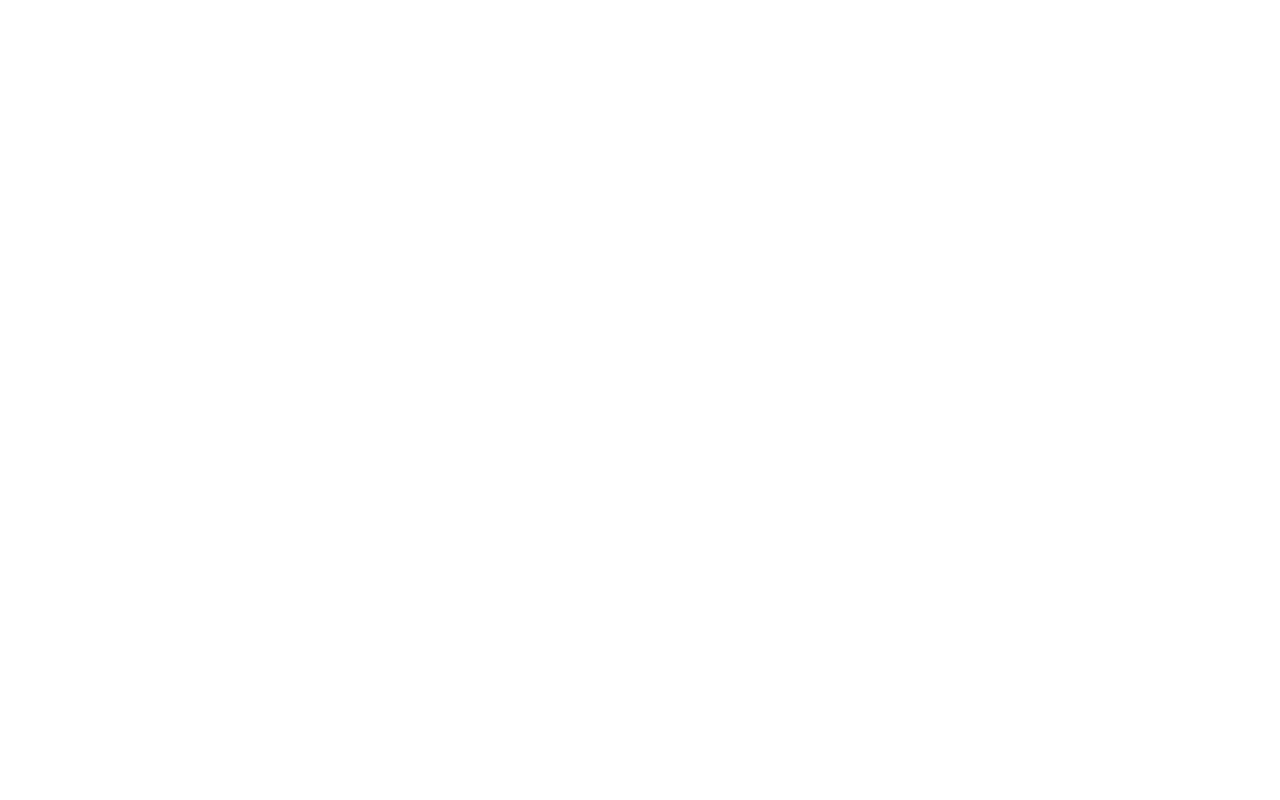
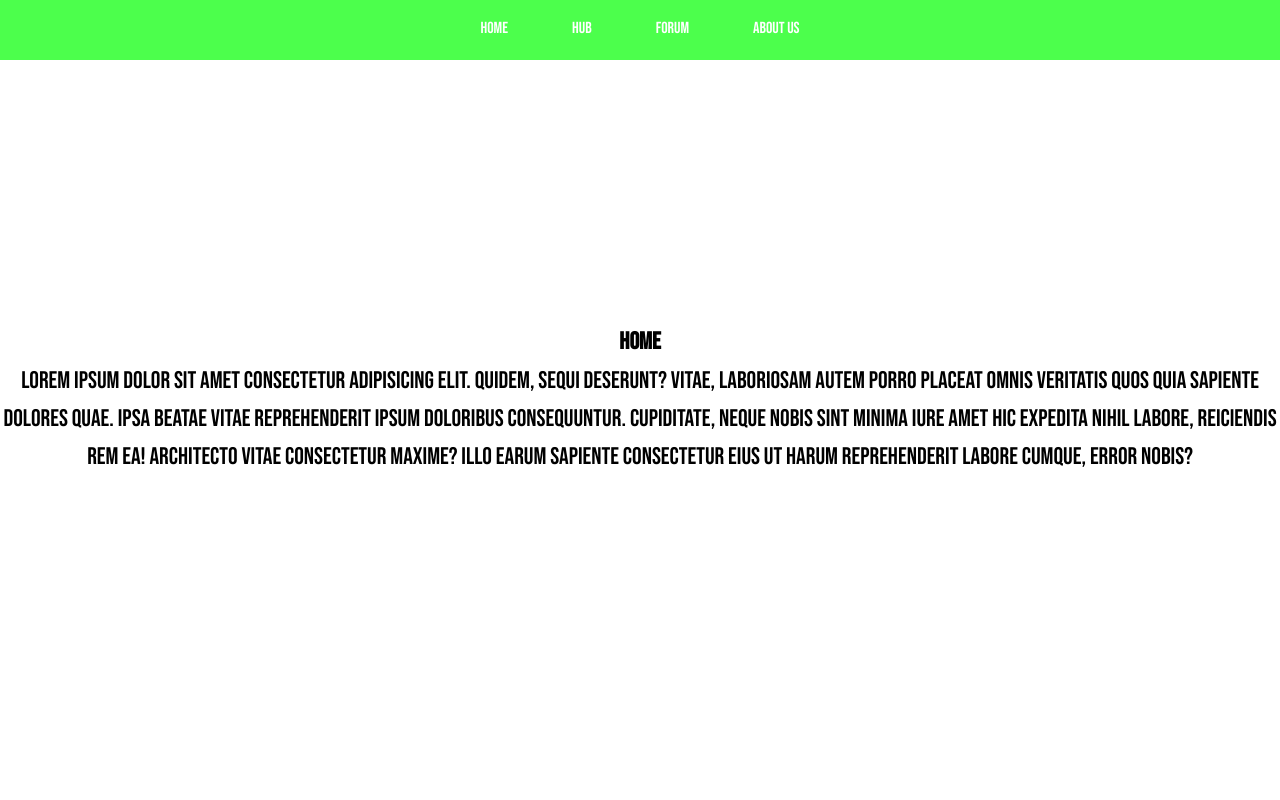
Before and after one commit to samportan/cc-c_proyect, a plain HTML site: page index.html in a window 1280 px wide. Shown: the top 800 px of the page. Drawn offline with Linux system fonts and the light colour scheme.

Commit message:
webpage structure

```diff
--- a/index.html
+++ b/index.html
@@ -1,12 +1,80 @@
 <!DOCTYPE html>
 <html lang="en">
-<head>
-    <meta charset="UTF-8">
-    <meta http-equiv="X-UA-Compatible" content="IE=edge">
-    <meta name="viewport" content="width=device-width, initial-scale=1.0">
-    <title>Document</title>
-</head>
-<body>
+  <head>
+    <meta charset="UTF-8" />
+    <meta http-equiv="X-UA-Compatible" content="IE=edge" />
+    <meta
+      name="viewport"
+      content="width=device-width, initial-scale=1.0, shrink-to-fit=no"
+    />
 
-</body>
+
+    <link rel="stylesheet" href="style/index.css" />
+
+    <title>ChangeHub</title>
+  </head>
+  <body>
+    <div class="container">
+      <nav class="navbar">
+        <ul>
+          <li><a href="#Home">Home</a></li>
+          <li><a href="#Hub">HUB</a></li>
+          <li><a href="#Forum">Forum</a></li>
+          <li><a href="#About">About us</a></li>
+        </ul>
+      </nav>
+      <section id="Home">
+        <h1>Home</h1>
+        <p>
+          Lorem ipsum dolor sit amet consectetur adipisicing elit. Quidem, sequi
+          deserunt? Vitae, laboriosam autem porro placeat omnis veritatis quos
+          quia sapiente dolores quae. Ipsa beatae vitae reprehenderit ipsum
+          doloribus consequuntur. Cupiditate, neque nobis sint minima iure amet
+          hic expedita nihil labore, reiciendis rem ea! Architecto vitae
+          consectetur maxime? Illo earum sapiente consectetur eius ut harum
+          reprehenderit labore cumque, error nobis?
+        </p>
+      </section>
+
+      <section id="Hub">
+        <h1>Hub</h1>
+        <p>
+          Lorem ipsum dolor sit amet consectetur adipisicing elit. Quidem, sequi
+          deserunt? Vitae, laboriosam autem porro placeat omnis veritatis quos
+          quia sapiente dolores quae. Ipsa beatae vitae reprehenderit ipsum
+          doloribus consequuntur. Cupiditate, neque nobis sint minima iure amet
+          hic expedita nihil labore, reiciendis rem ea! Architecto vitae
+          consectetur maxime? Illo earum sapiente consectetur eius ut harum
+          reprehenderit labore cumque, error nobis?
+        </p>
+      </section>
+
+      <section id="Forum">
+        <h1>Forum</h1>
+        <p>
+          Lorem ipsum dolor sit amet consectetur adipisicing elit. Quidem, sequi
+          deserunt? Vitae, laboriosam autem porro placeat omnis veritatis quos
+          quia sapiente dolores quae. Ipsa beatae vitae reprehenderit ipsum
+          doloribus consequuntur. Cupiditate, neque nobis sint minima iure amet
+          hic expedita nihil labore, reiciendis rem ea! Architecto vitae
+          consectetur maxime? Illo earum sapiente consectetur eius ut harum
+          reprehenderit labore cumque, error nobis?
+        </p>
+      </section>
+
+      <section id="About">
+        <h1>About us</h1>
+        <p>
+          Lorem ipsum dolor sit amet consectetur adipisicing elit. Quidem, sequi
+          deserunt? Vitae, laboriosam autem porro placeat omnis veritatis quos
+          quia sapiente dolores quae. Ipsa beatae vitae reprehenderit ipsum
+          doloribus consequuntur. Cupiditate, neque nobis sint minima iure amet
+          hic expedita nihil labore, reiciendis rem ea! Architecto vitae
+          consectetur maxime? Illo earum sapiente consectetur eius ut harum
+          reprehenderit labore cumque, error nobis?
+        </p>
+      </section>
+
+    </div>
+  </body>
 </html>
--- /dev/null
+++ b/style/index.css
@@ -0,0 +1,72 @@
+@import url('https://fonts.googleapis.com/css2?family=Bebas+Neue&display=swap');
+
+* {
+    margin: 0;
+    padding: 0;
+}
+
+body {
+    font-family: 'Bebas Neue', cursive;
+    background-color: white;
+    color: black;
+    line-height: 1.6;
+    height: 100vh;
+}
+
+.container {
+    width: 100%;
+    height: 100%;
+
+
+
+}
+
+.navbar {
+    position: fixed;
+    top: 0;
+    z-index: 1;
+    display: flex;
+    width: 100%;
+    height: 60px;
+    background: rgba(0, 255, 0, 0.7);
+}
+
+.navbar ul {
+    display: flex;
+    list-style: none;
+    width: 100%;
+    justify-content: center;
+}
+
+.navbar ul li {
+    margin: 0 1rem;
+    padding: 1rem;
+}
+
+.navbar ul li a {
+    text-decoration: none;
+    text-transform: uppercase;
+    color: white;
+}
+
+.navbar ul li a:hover {
+    color: black;
+}
+
+section {
+    display: flex;
+    flex-direction: column;
+    align-items: center;
+    justify-content: center;
+    text-align: center;
+    width: 100%;
+    height: 100vh;
+}
+
+section h1 {
+    font: 4rem;
+}
+
+section p {
+    font-size: 1.5rem;
+}
```
